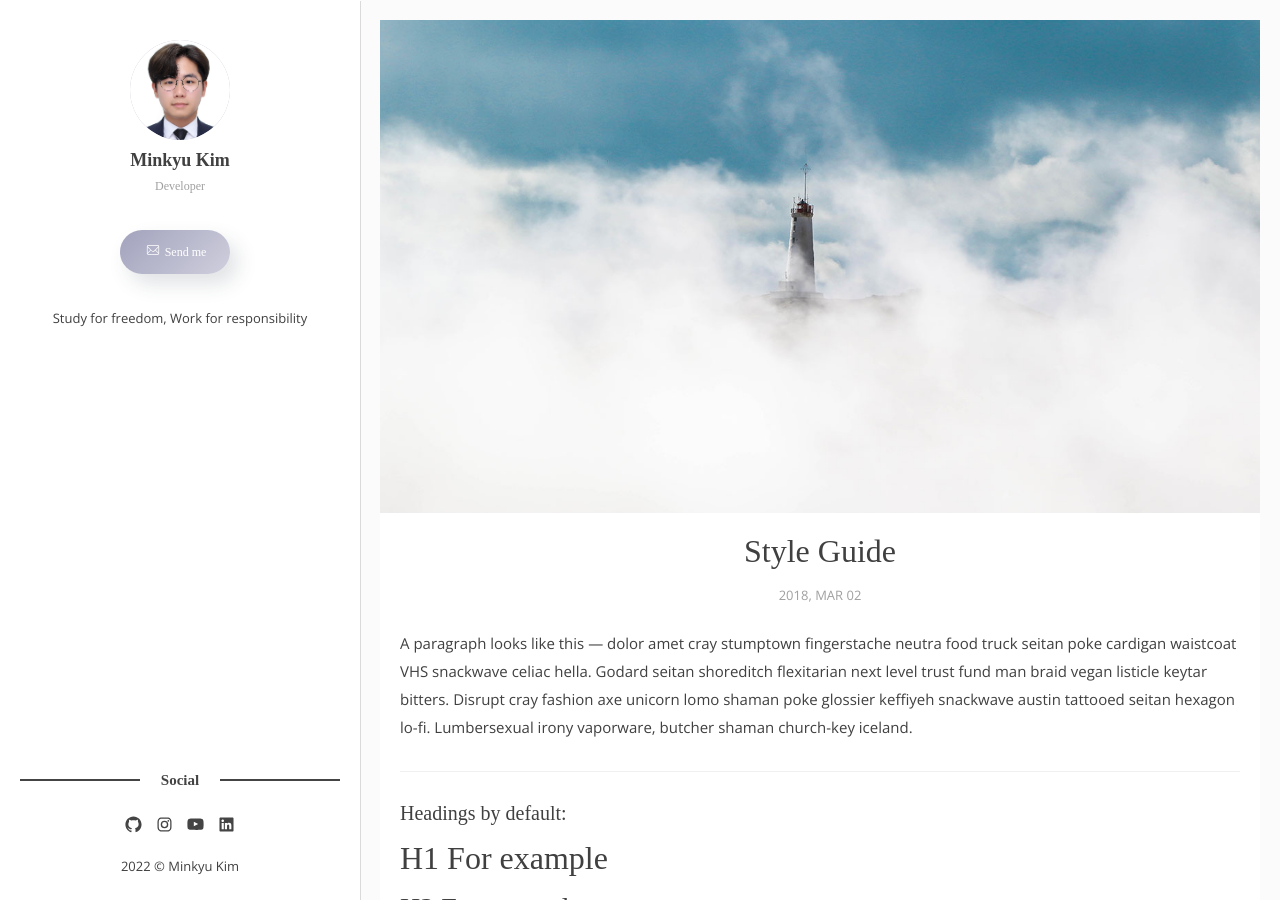
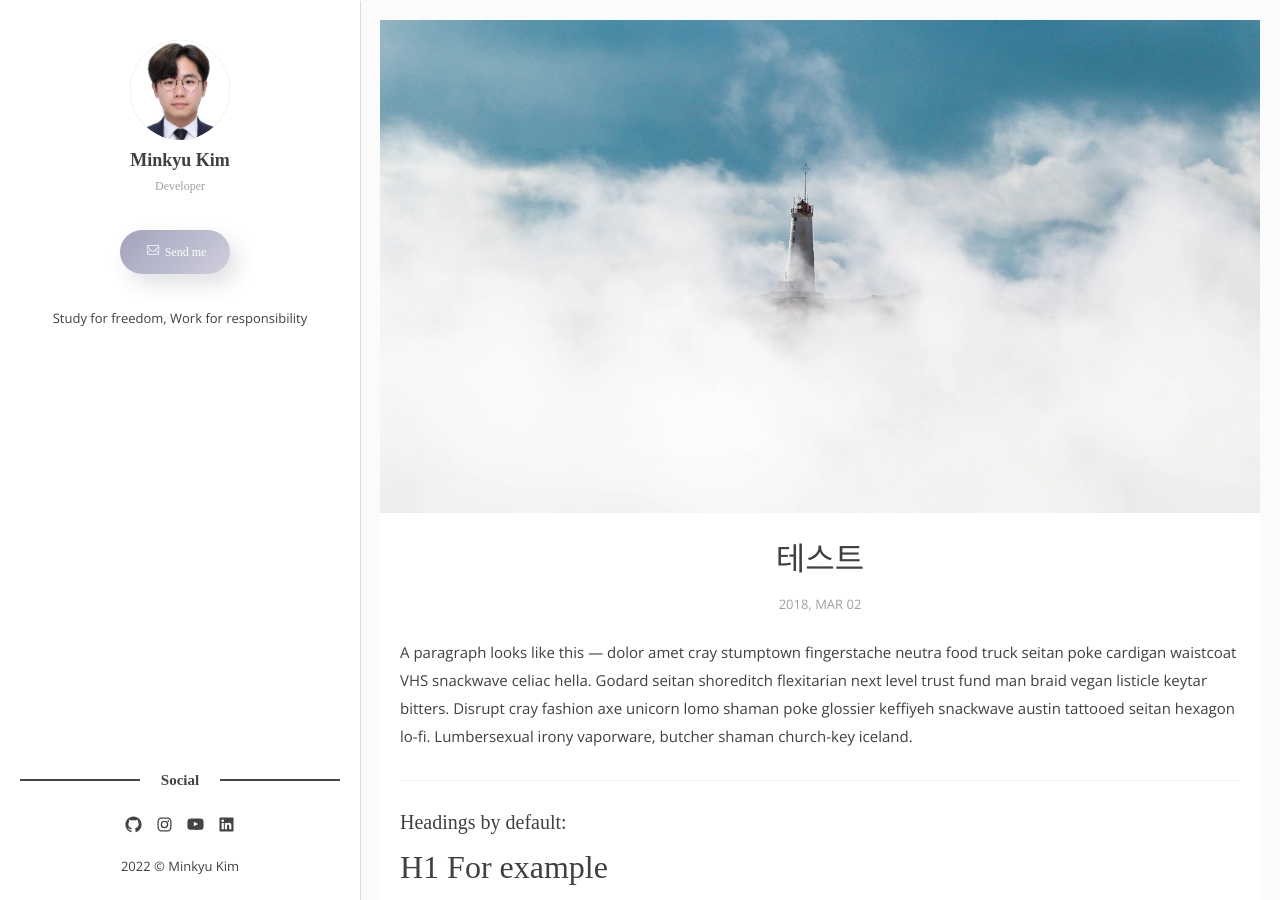
Before and after one commit to heartwarming-star/heartwarming-star.github.io, a Jekyll site: the page built from _posts/2018-03-02-style-guide.markdown, in a window 1280 px wide and 900 px high. Built offline with Jekyll 4.4.1, drawn with Linux system fonts in a browser that asks for light colours; some web fonts are replaced.

Commit message:
ㅜㅜㅜ

```diff
--- a/_posts/2018-03-02-style-guide.markdown
+++ b/_posts/2018-03-02-style-guide.markdown
@@ -1,6 +1,6 @@
 ---
 layout: post
-title: Style Guide
+title: 테스트
 image: 8.jpg
 date: 2018-03-02 13:35:20 +0200
 tags:
```
